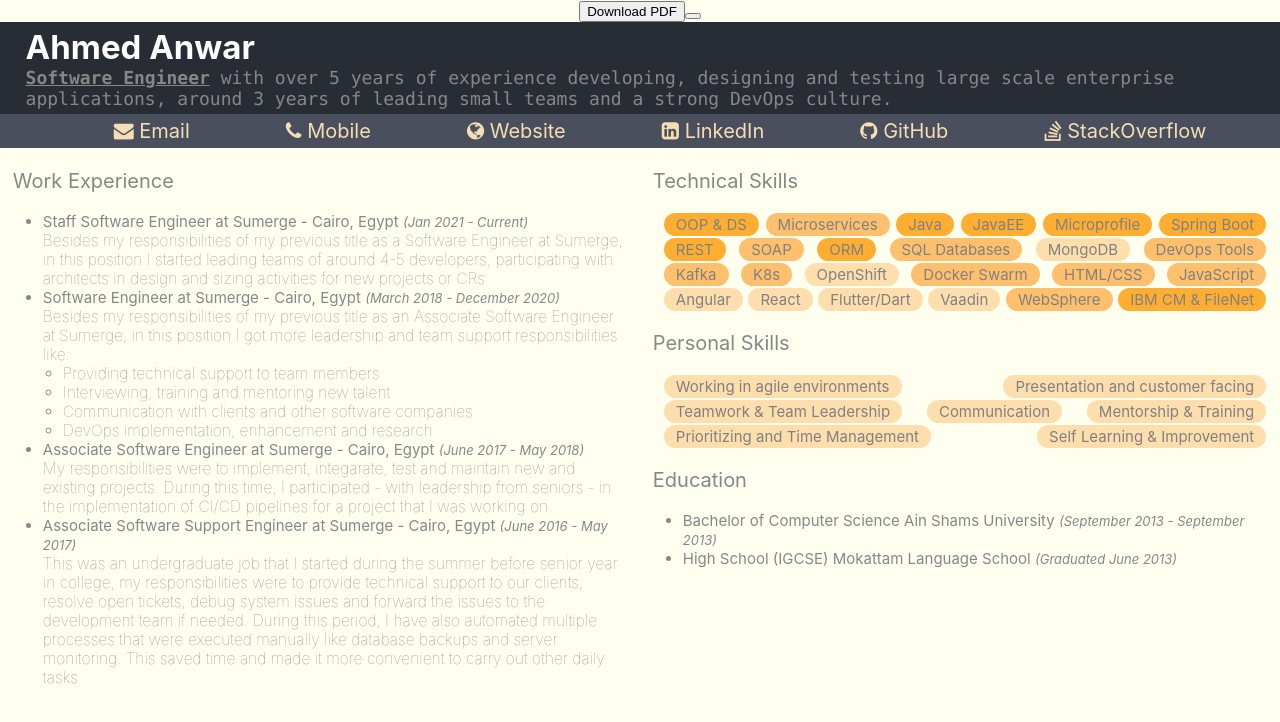
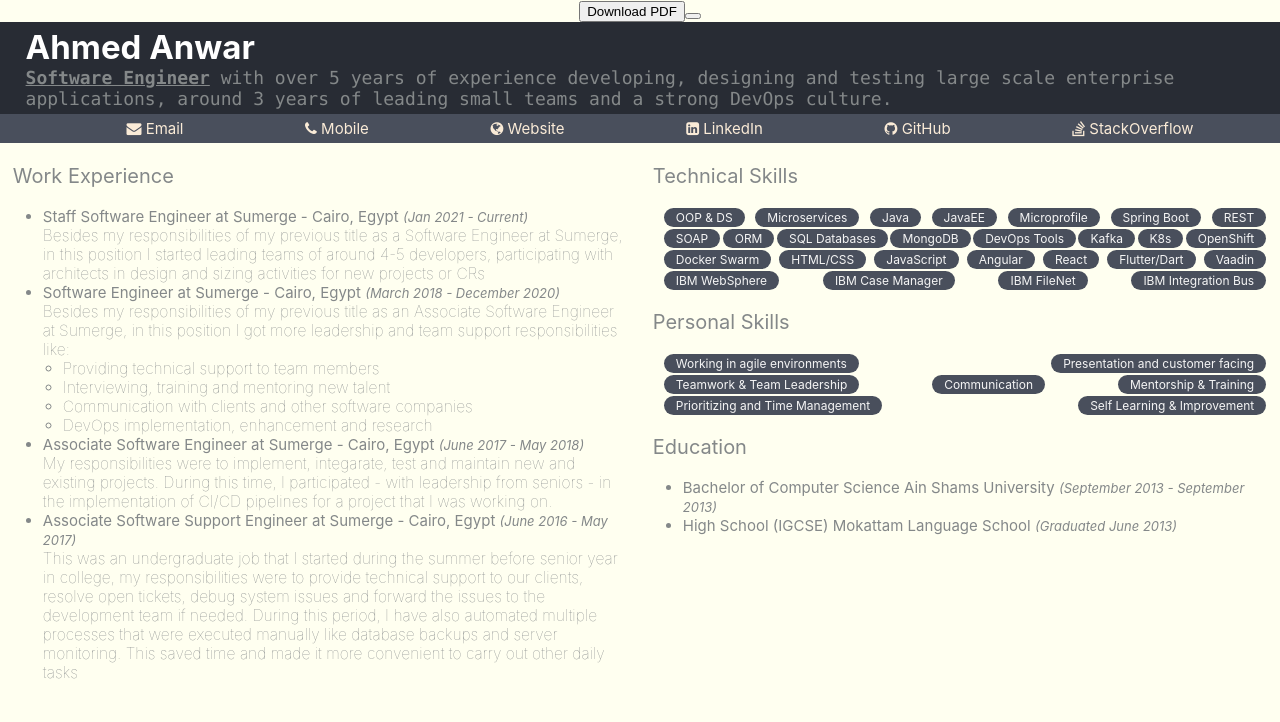
Before and after one commit to AhmedAnwarM/resume-builder, a React (Create React App) app: page / in a window 1280 px wide. Shown: the top 722 px of the page. Built offline with nearby package versions, Linux system fonts and the light colour scheme.

Commit message:
Fix colors

```diff
--- a/src/components/Resume.css
+++ b/src/components/Resume.css
@@ -39,5 +39,5 @@
     flex-direction: row;
     justify-content: space-between;
     flex-wrap: wrap;
-    font-size: calc(10px + 1vmin);
+    font-size: 12px;
 }
--- a/src/components/contact/contact-item/ContactItem.css
+++ b/src/components/contact/contact-item/ContactItem.css
@@ -1,10 +1,10 @@
 .cvContactInfoListItem {
-    font-size: calc(12px + 1vmin);
+    font-size: 15px;
 }
 
 .cvContactInfoListItem a {
     text-decoration: none;
-    color: wheat;
+    color: antiquewhite;
 }
 
 .cvContactInfoListItem a:hover {
--- a/src/components/skills/Skills.css
+++ b/src/components/skills/Skills.css
@@ -3,22 +3,21 @@
 }
 
 .skillItem {
-    font-size: 15px;
-    background-color: navajowhite;
-    color: gray;
+    background-color: #494f5c;
+    color: whitesmoke;
     border-radius: 20px;
     padding: 2px 12px;
     margin: 1px;
 }
 
 .skillBeginner {
-    background-color: navajowhite;
+    background-color: #494f5c;
 }
 
 .skillIntermediate {
-    background-color: #ffc06e;
+    background-color: #494f5c;
 }
 
 .skillAdvanced {
-    background-color: #ffae31;
+    background-color: #494f5c;
 }
--- a/src/data/cv-data.js
+++ b/src/data/cv-data.js
@@ -222,11 +222,19 @@ export const CV_DATA = {
             "level": 1
         },
         {
-            "skill": "WebSphere",
+            "skill": "IBM WebSphere",
             "level": 2
         },
         {
-            "skill": "IBM CM & FileNet",
+            "skill": "IBM Case Manager",
+            "level": 3
+        },
+        {
+            "skill": "IBM FileNet",
+            "level": 3
+        },
+        {
+            "skill": "IBM Integration Bus",
             "level": 3
         }
     ],
```
